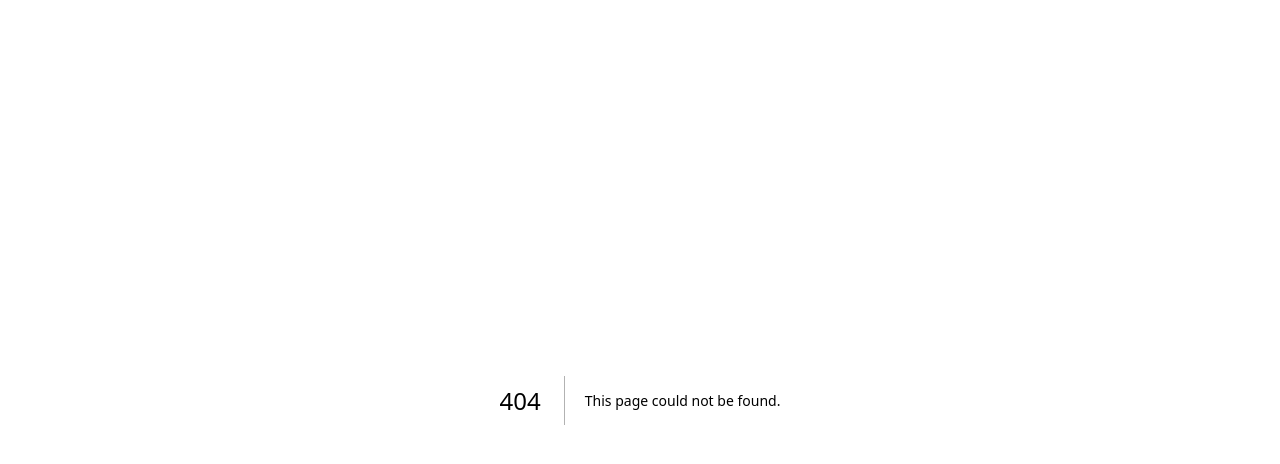
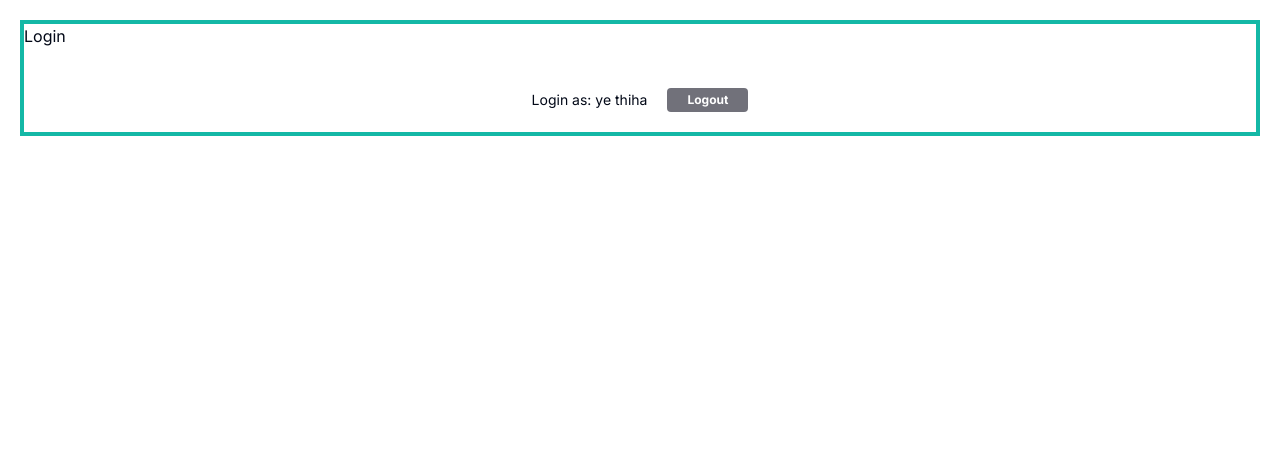
Before and after one commit to MightyCryptowall/basketball-htm, a Next.js app: page /login in a window 1280 px wide. Before the commit this address had no page. Shown: the top 464 px of the page. Built offline with nearby package versions, Linux system fonts and the light colour scheme; no server answers.

Commit message:
provider error

```diff
--- a/app/layout.tsx
+++ b/app/layout.tsx
@@ -1,13 +1,15 @@
+"use client"
 import type { Metadata } from 'next'
 import { Inter } from 'next/font/google'
 import './globals.css'
+import AppRoot from '@/components/AppRoot'
 
 const inter = Inter({ subsets: ['latin'] })
 
-export const metadata: Metadata = {
-  title: 'Create Next App',
-  description: 'Generated by create next app',
-}
+// export const metadata: Metadata = {
+//   title: 'Create Next App',
+//   description: 'Generated by create next app',
+// }
 
 export default function RootLayout({
   children,
@@ -16,7 +18,11 @@ export default function RootLayout({
 }) {
   return (
     <html lang="en">
-      <body className={inter.className}>{children}</body>
+      <body className={inter.className}>
+      <AppRoot>
+        {children}
+        </AppRoot>
+        </body>
     </html>
   )
 }
--- /dev/null
+++ b/app/login/page.tsx
@@ -0,0 +1,17 @@
+"use client"
+import LoginStatus from "@/components/LoginStatus";
+
+interface LoginProps {
+
+}
+
+const Login: React.FC<LoginProps> = () => {
+    return (
+       <div>
+         <h3>Login</h3>
+         <LoginStatus/>
+       </div>
+     );
+}
+
+export default Login;
--- /dev/null
+++ b/components/AppRoot.tsx
@@ -0,0 +1,19 @@
+import AuthProvider from "@/provider/AuthProvider";
+import PlayerProvider from "@/provider/PlayerProvider";
+import { ReactNode } from "react";
+
+interface AppRootProps {
+    children: ReactNode | ReactNode[]
+}
+
+const AppRoot: React.FC<AppRootProps> = ({children}) => {
+    return (
+        <AuthProvider>
+            <PlayerProvider>
+                {children}
+            </PlayerProvider>
+        </AuthProvider>
+     );
+}
+
+export default AppRoot;
```
Also changed, not shown: app/page.tsx (+3 -4 lines).
